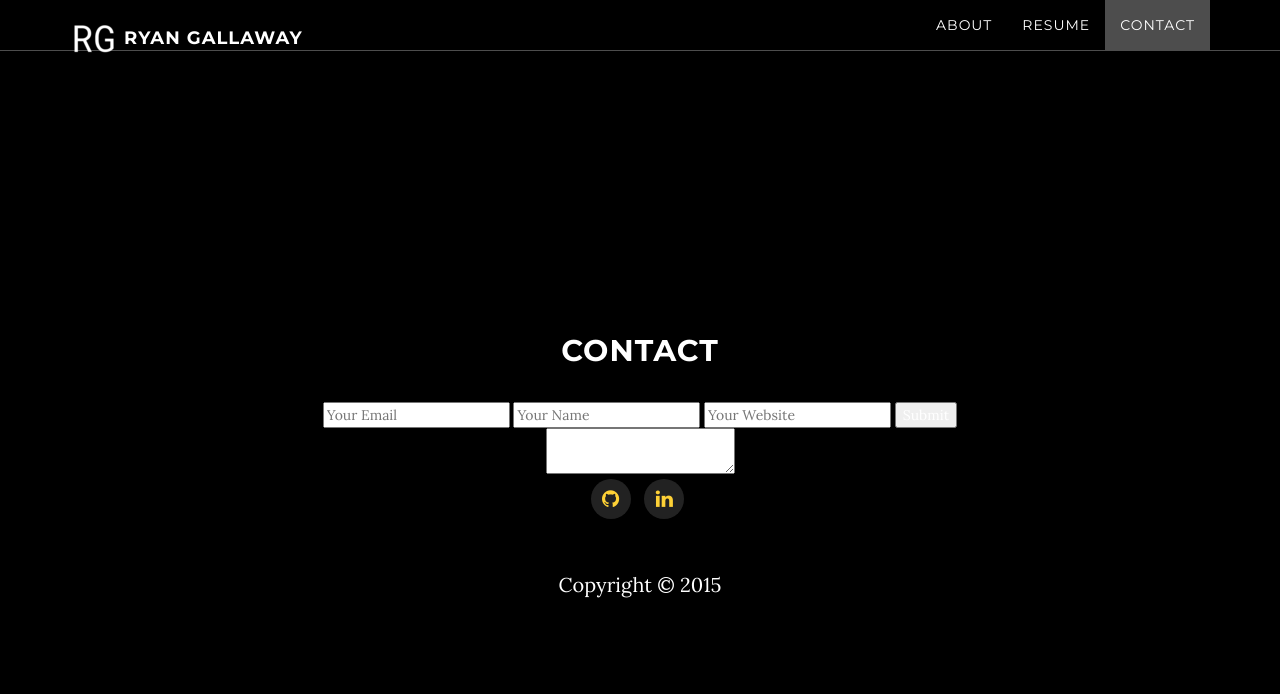
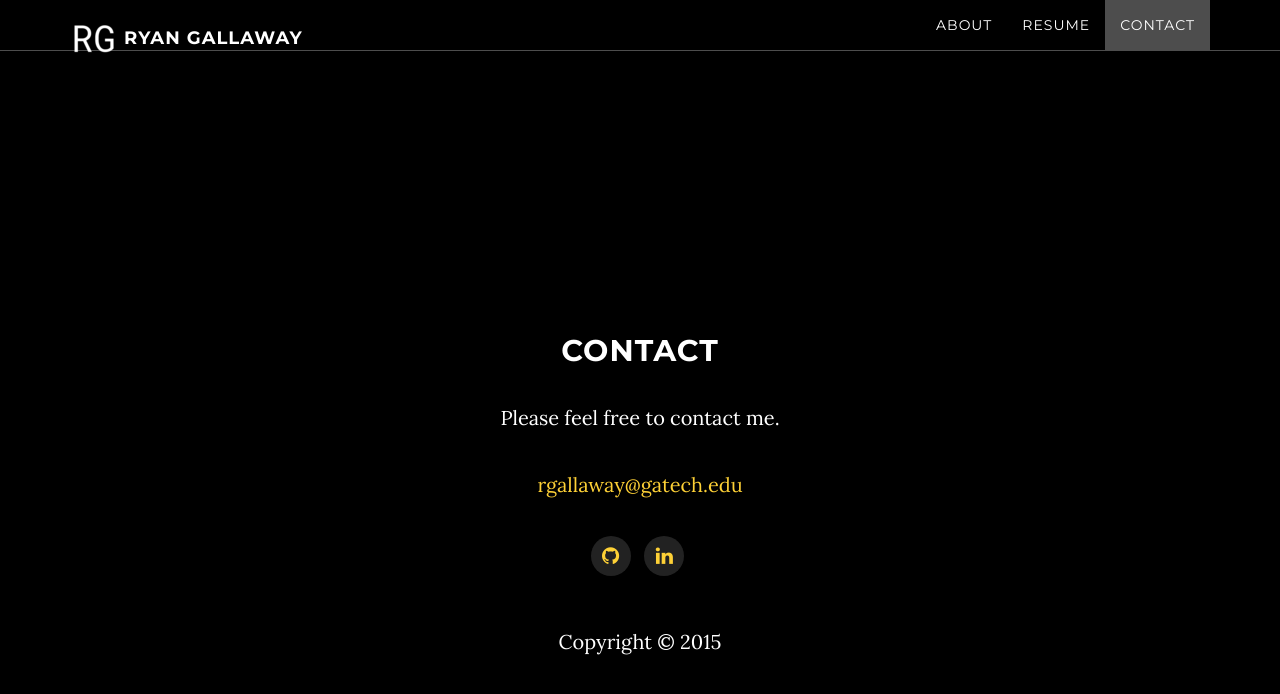
Before and after one commit to rgallaway/rgallaway.github.io, a Jekyll site: the page built from index.html, in a window 1280 px wide and 900 px high, scrolled down 1457 px. Shown: the top 694 px of the window. Built offline with Jekyll 4.4.1, drawn with Linux system fonts in a browser that asks for light colours; comment, search, counter and statistics services are not loaded.

```diff
--- a/contact.html
+++ b/contact.html
@@ -2,22 +2,7 @@
 layout: null
 section-type: contact
 title: Contact
+email: rgallaway@gatech.edu
 ---
 ## Contact
-<style>
-    .input {
-        color: #fff;
-    }
-    .textarea {
-        color: #fff;
-    }
-</style>
-
-<form accept-charset="UTF-8" action="https://formkeep.com/f/57bad476fb44" method="POST" id="contactform">
-    <input type="email" name="email" placeholder="Your Email">
-    <input type="text" name="name" placeholder="Your Name">
-    <input type="url" name="url" placeholder="Your Website">
-    <button type="submit">Submit</button>
-</form>
-
-<textarea name="message" form="contactform">Enter message here</textarea>
+Please feel free to contact me.
```
